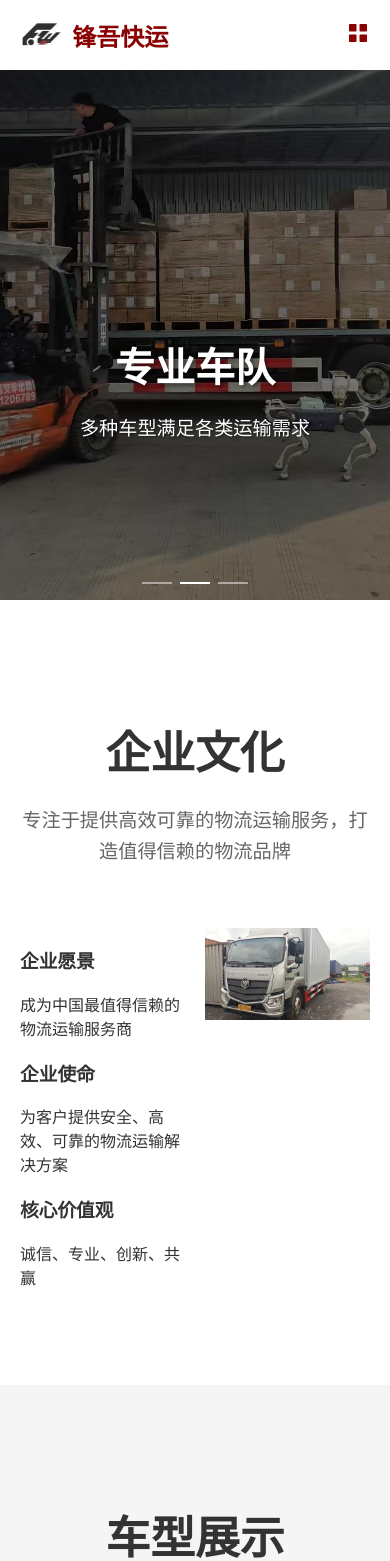
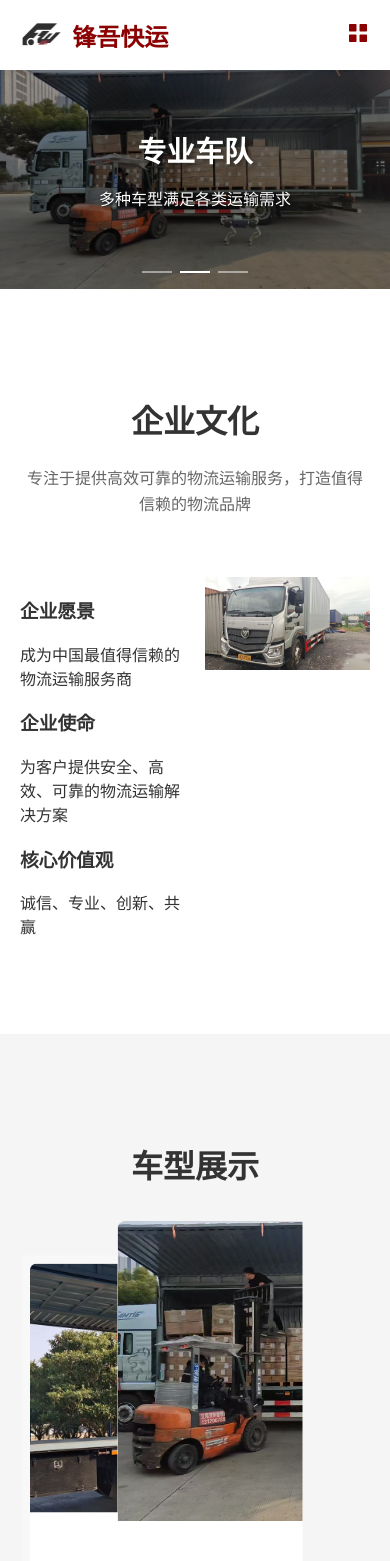
Before and after one commit to barry-wang-1/FengWuOfficial, a Vue app: page / in a window 390 px wide. Shown: the top 1561 px of the page. Built offline with nearby package versions, Linux system fonts and the light colour scheme.

Commit message:
feat: 大图轮播图改成自适应高度

```diff
--- a/src/components/Header/Header.css
+++ b/src/components/Header/Header.css
@@ -55,7 +55,6 @@
 .nav-menu a:hover {
   color: var(--primary-color);
 }
-
 @media (max-width: 768px) {
   .menu-toggle {
     display: block;
--- a/src/components/Home/Home.css
+++ b/src/components/Home/Home.css
@@ -185,15 +185,103 @@
     height: 300px;
   }
 }
+@media (max-width: 768px) {
+  /* 首页轮播图响应式 */
+  .banner-carousel {
+    height: auto;
+    margin-top: 70px;
+  }
 
-@media (max-width: 768px) {
-  .bilibili-video {
-    height: 250px;
+  .banner-carousel .el-carousel,
+  .banner-carousel .el-carousel__container,
+  .banner-carousel .el-carousel__item {
+    height: auto !important;
+    aspect-ratio: 16/9;
   }
+
+  .banner-carousel .banner-content h2 {
+    font-size: 1.8rem;
+  }
+
+  .banner-carousel .banner-content p {
+    font-size: 1rem;
+  }
+
+  /* 车型展示响应式 */
+  #vehicles .el-carousel {
+    height: auto !important;
+  }
+
+  #vehicles .vehicle-card {
+    aspect-ratio: 3/4;
+  }
+
+  #vehicles .vehicle-image {
+    height: 60%;
+  }
+
+  /* 司机团队响应式 */
+  #drivers .el-carousel {
+    height: auto !important;
+  }
+  .banner-carousel .el-carousel,
+  .banner-carousel .el-carousel__container,
+  .banner-carousel .el-carousel__item {
+    height: auto !important;
+    aspect-ratio: 16/9;
+  }
+  .banner-carousel .banner-content h2 {
+    font-size: 1.8rem;
+  }
+  .banner-carousel .banner-content p {
+    font-size: 1rem;
+  }
+  /* 车型展示响应式 */
+  #vehicles .el-carousel {
+    height: auto !important;
+  }
+
+  #vehicles .vehicle-card {
+    aspect-ratio: 3/4;
+  }
+
+  #vehicles .vehicle-image {
+    height: 60%;
+  }
+
+  /* 司机团队响应式 */
+  #drivers .el-carousel {
+    height: auto !important;
+  }
+
+  #drivers .driver-card {
+    aspect-ratio: 3/4;
+  }
+
+  #drivers .driver-image {
+    height: 60%;
+  }
+
+  /* 通用图片样式 */
+  :deep(.el-image__inner) {
+    width: 100%;
+    height: 100%;
+    object-fit: contain;
+  }
+
+  /* 标题响应式 */
+  .section h2 {
+    font-size: 2rem;
+  }
+
+  .section p.section-description {
+    font-size: 1rem;
+  }
+}
   .video-container {
     margin-bottom: 0;
   }
-}
+/* 移除多余的右花括号，因为它不属于任何有效的 CSS 规则 */
 
 @media (max-width: 480px) {
   .bilibili-video {
```
